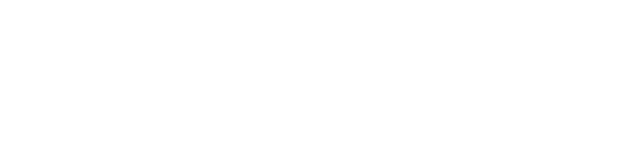
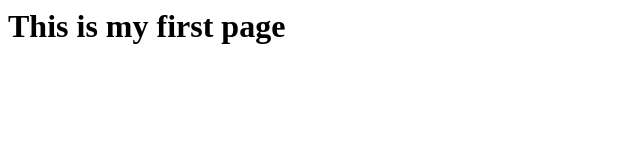
Before and after one commit to Logika-2024/project1, a plain HTML site: page index.html in a window 1280 px wide. Shown: the whole page, without its empty margins (0-640 px from the left). Drawn offline with Linux system fonts and the light colour scheme.

Commit message:
add header h1

```diff
--- a/index.html
+++ b/index.html
@@ -1,7 +1,9 @@
 <html>
   <title>Logika Project-1</title>
   <body>
-    <header></header>
+    <header>
+      <h1>This is my first page</h1>
+    </header>
     <main></main>
     <footer></footer>
   </body>
```
